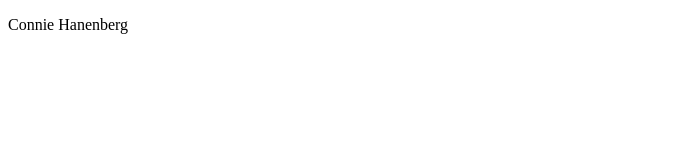
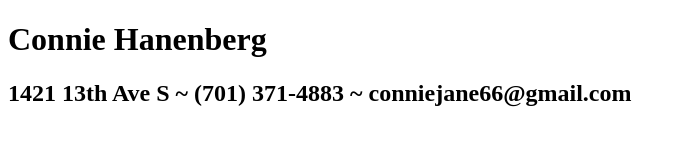
Before and after one commit to conniehanenberg/conniehanenberg.github.io, a plain HTML site: page index.html in a window 1280 px wide. Shown: the whole page, without its empty margins (0-685 px from the left). Drawn offline with Linux system fonts and the light colour scheme.

Commit message:
Add Heading

```diff
--- a/index.html
+++ b/index.html
@@ -5,9 +5,8 @@
 <link rel="stylesheet" href="style.css"/>
 
 <body>
-  <div id="header">
-<p id="name">Connie Hanenberg</p>
-
+  <h1> Connie Hanenberg </h1>
+  <h2> 1421 13th Ave S ~ (701) 371-4883 ~ conniejane66@gmail.com
 <body>
 
 
```
